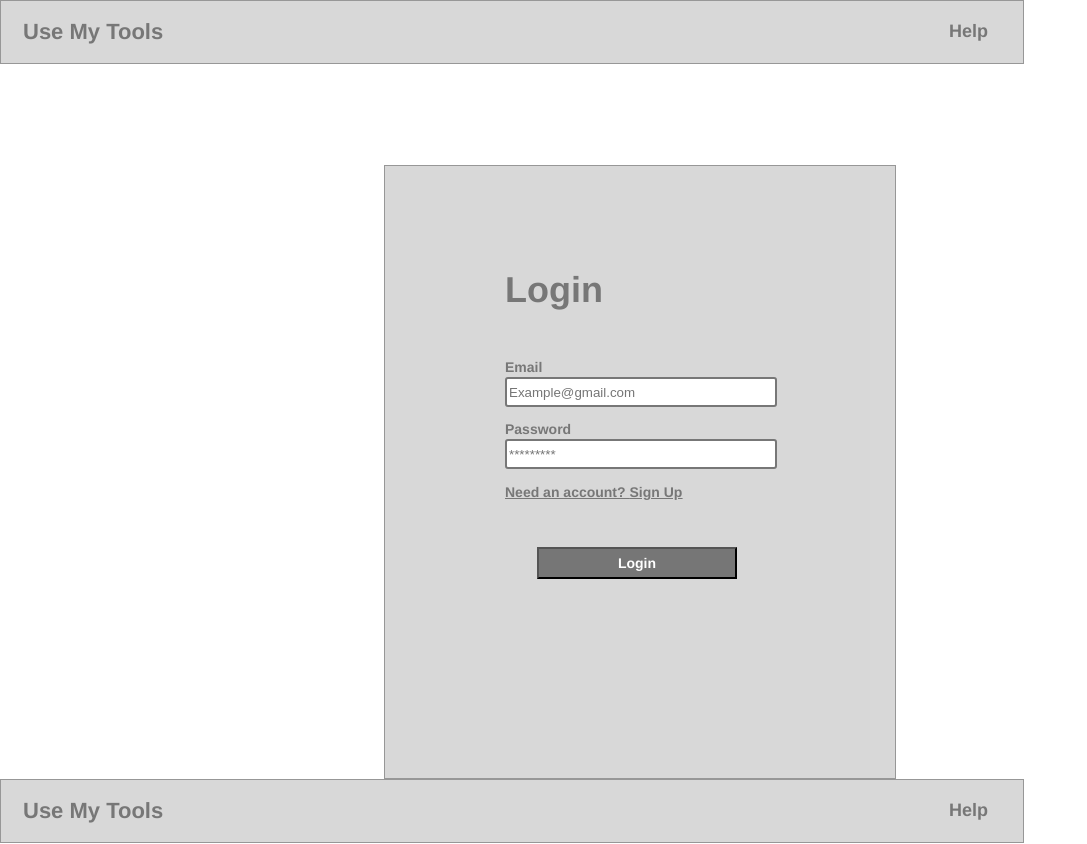
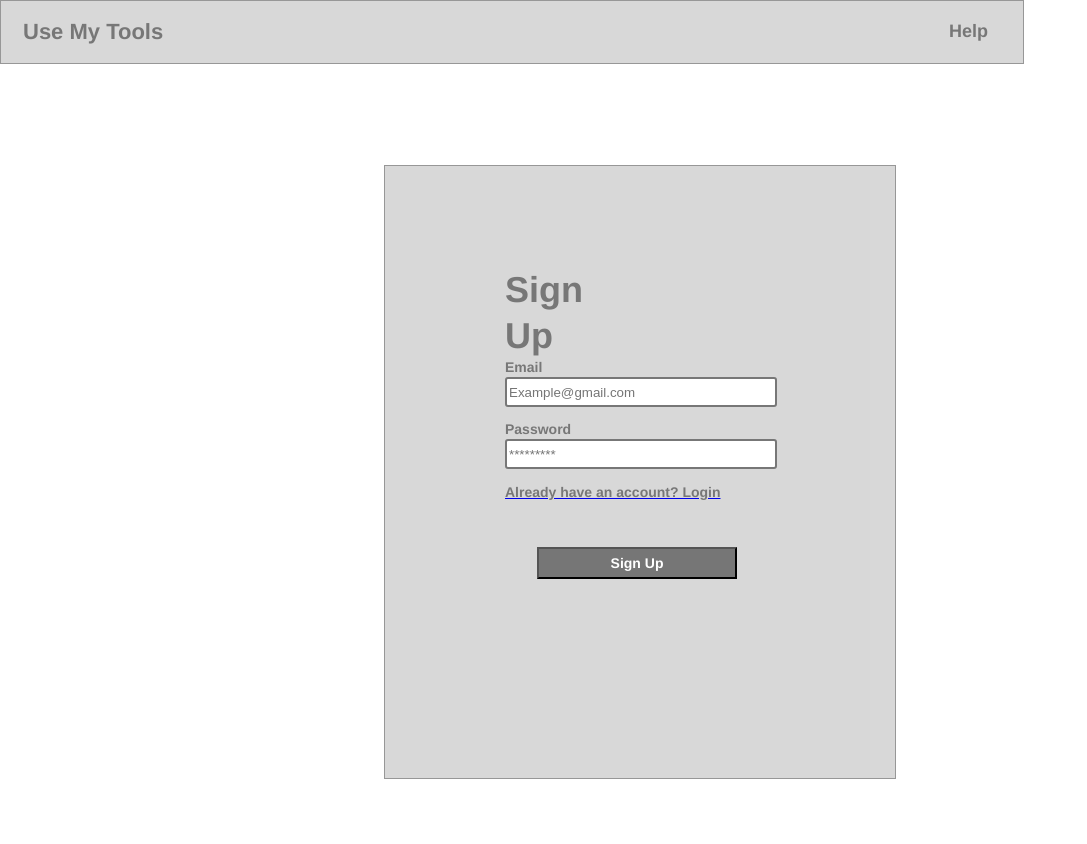
Before and after one commit to use-my-tools-build-week/Frontend, a React (Create React App) app in the folder tools/: page /signup in a window 1280 px wide. Shown: the top 844 px of the page, without its empty margins (0-1087 px from the left). After the commit the page ends 800 px from the top, so only its background shows below. Built offline with nearby package versions, Linux system fonts and the light colour scheme.

Commit message:
Added Routes / Cleaned up Sign Up Styling

```diff
--- a/tools/src/App.js
+++ b/tools/src/App.js
@@ -9,8 +9,8 @@ class App extends Component {
   render() {
     return (
       <div className="App">
-        <Login />
-        <SignUp />
+        <Route exact path="/" component={Login} />
+        <Route exact path="/signup" component={SignUp} />
       </div>
     );
   }
--- a/tools/src/components/Login/Login.css
+++ b/tools/src/components/Login/Login.css
@@ -46,6 +46,17 @@
     background-color: #D8D8D8;
     margin: 0 auto;
     margin-top: 101px;
+}
+
+.sign-up {
+    height: 47px;
+    width: 135px;
+    color: #777777;
+    font-family: "Helvetica Neue";
+    font-size: 36px;
+    font-weight: bold;
+    line-height: 46px;
+    margin: 101px 0 0 120px;
 }
 
 .loginBtn {
@@ -105,8 +116,15 @@ input {
     text-decoration: underline;
 }
 
-.sigLink {
+.already-have-account-sig {
+    height: 19px;
+    width: 218px;
     color: #777777;
+    font-family: "Helvetica Neue";
+    font-size: 14px;
+    font-weight: bold;
+    line-height: 18px;
+    margin-top: 14px;
 }
 
 .button-1 {
--- a/tools/src/components/Login/Login.js
+++ b/tools/src/components/Login/Login.js
@@ -1,6 +1,7 @@
 import React from 'react';
 import '../../App.css';
 import './Login.css';
+import {Link} from 'react-router-dom';
 
 class Login extends React.Component {
 
@@ -22,7 +23,7 @@ class Login extends React.Component {
                         <p className="password">Password</p>
                         <input placeholder="*********"
                         type="password" name="password"/>
-                        <p className="need-an-account-sig">Need an account? <a className="sigLink" href="#">Sign Up</a></p>
+                        <Link to="/signup"><p className="need-an-account-sig">Need an account? Sign Up</p></Link>
                         <button className="button-1">Login</button>
                     </form>
 
--- a/tools/src/components/Login/SignUp.js
+++ b/tools/src/components/Login/SignUp.js
@@ -1,6 +1,8 @@
 import React from 'react';
 import '../../App.css';
 import './Login.css';
+import {Link} from 'react-router-dom';
+import { fromEventPattern } from 'rxjs';
 
 class SignUp extends React.Component {
 
@@ -14,7 +16,7 @@ class SignUp extends React.Component {
                     <a className="Help" href="#">Help</a>
                 </div>
                 <div className="Login">
-                    <h2 className="loginBtn">Login</h2>
+                    <h2 className="sign-up">Sign Up</h2>
                     <form className="formContainer">
                         <p className="email">Email</p>
                         <input placeholder="Example@gmail.com"
@@ -22,8 +24,8 @@ class SignUp extends React.Component {
                         <p className="password">Password</p>
                         <input placeholder="*********"
                         type="password" name="password"/>
-                        <p className="need-an-account-sig">Already have an account? <a href="#" className="sigLink">Login</a></p>
-                        <button className="button-1">Login</button>
+                        <Link to="/"><p className="already-have-account-sig">Already have an account? Login</p></Link>
+                        <button className="button-1">Sign Up</button>
                     </form>
 
 
```
